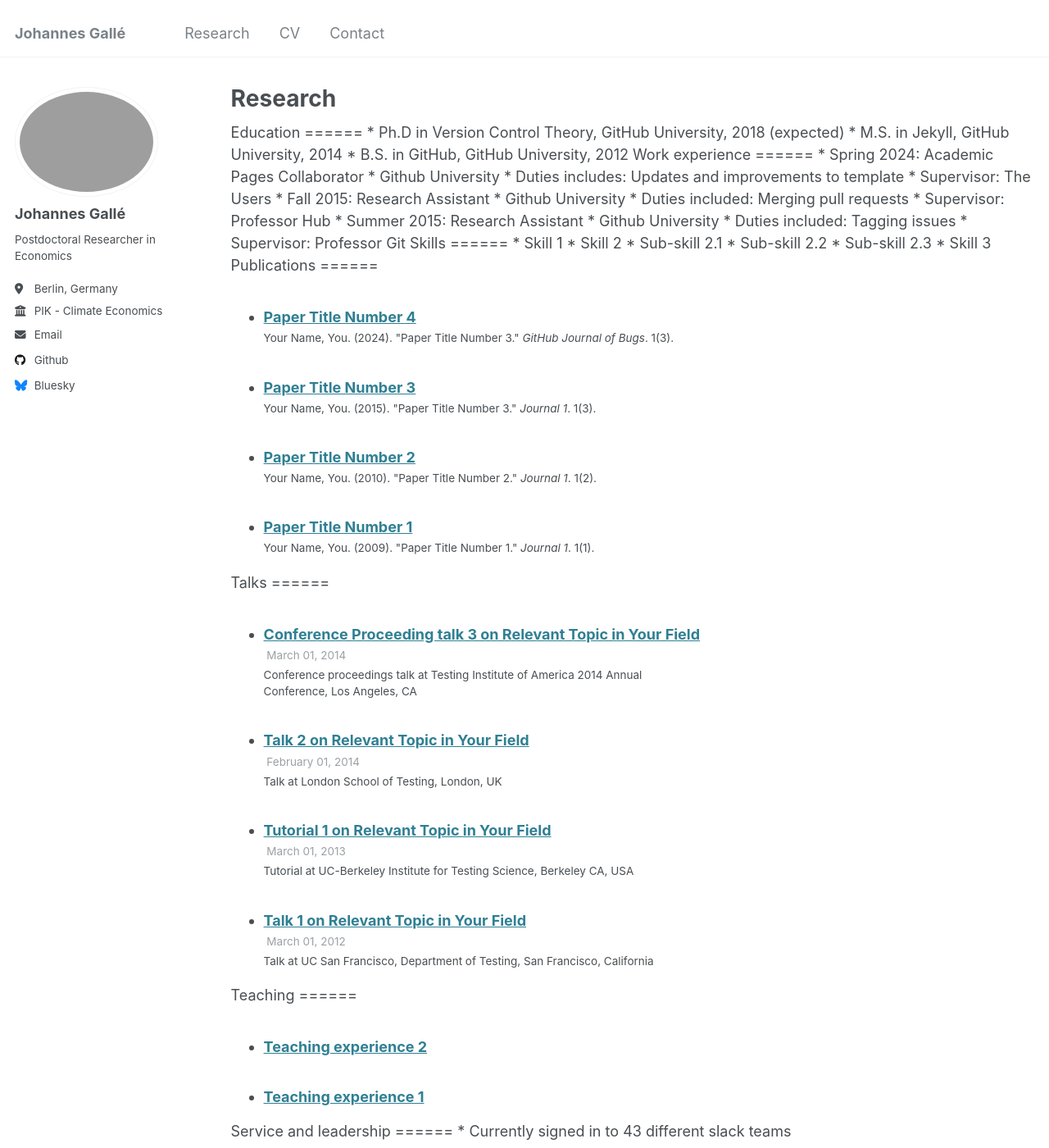
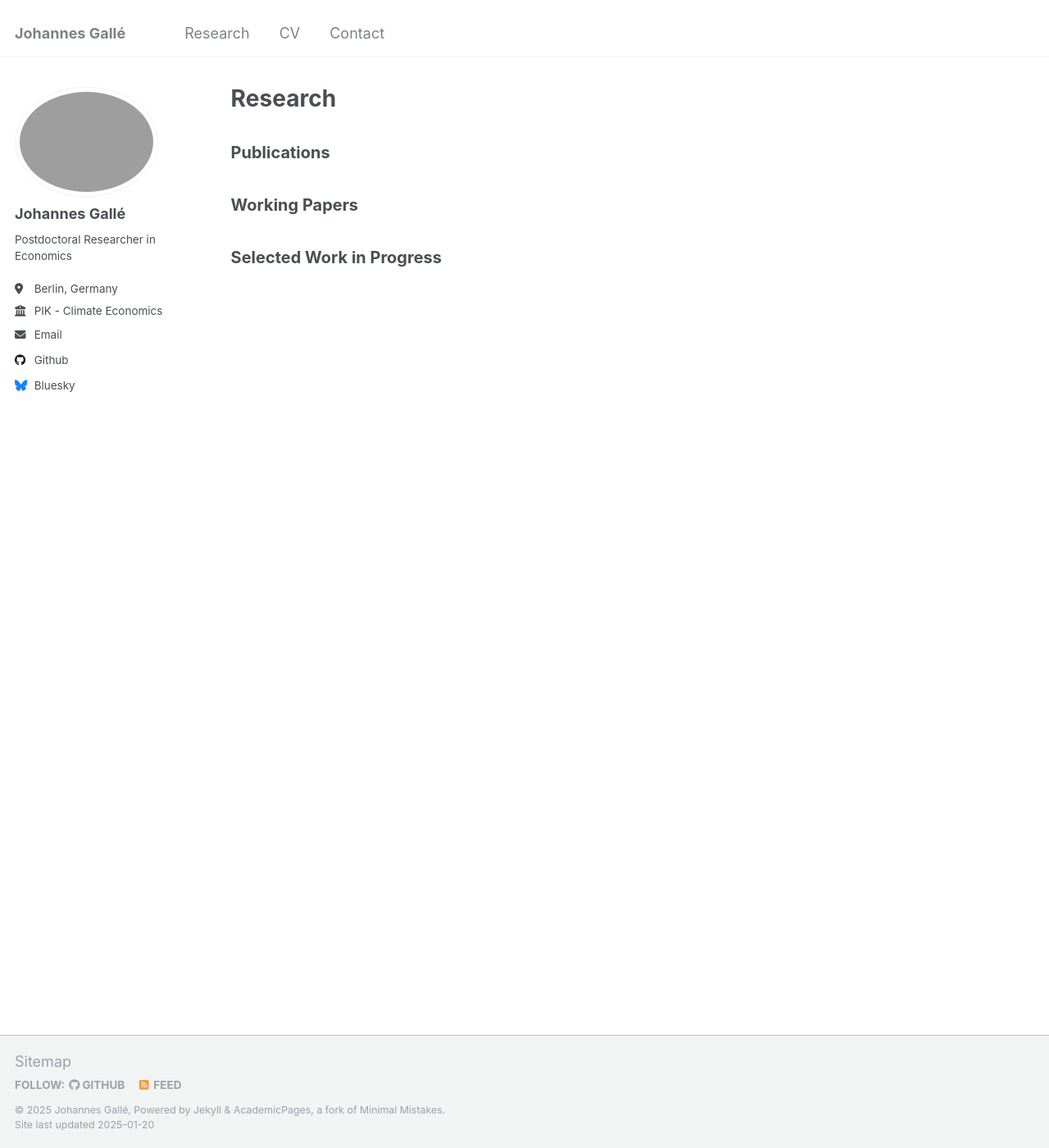
Before and after one commit to johannesgalle/johannesgalle.github.io, a Jekyll site: the page built from _pages/research.html, in a window 1280 px wide and 1400 px high. Shown: the whole window at 82% size. Built offline with Jekyll 4.4.1, drawn with Linux system fonts in a browser that asks for light colours.

Commit message:
Update research.html

```diff
--- a/_pages/research.html
+++ b/_pages/research.html
@@ -3,62 +3,9 @@ layout: archive
 title: "Research"
 permalink: /research/
 author_profile: true
-redirect_from:
-  - /resume
 ---
+<h2 style="font-size: 20px;">Publications</h2>
 
-{% include base_path %}
+<h2 style="font-size: 20px;">Working Papers</h2>
 
-Education
-======
-* Ph.D in Version Control Theory, GitHub University, 2018 (expected)
-* M.S. in Jekyll, GitHub University, 2014
-* B.S. in GitHub, GitHub University, 2012
-
-Work experience
-======
-* Spring 2024: Academic Pages Collaborator
-  * Github University
-  * Duties includes: Updates and improvements to template
-  * Supervisor: The Users
-
-* Fall 2015: Research Assistant
-  * Github University
-  * Duties included: Merging pull requests
-  * Supervisor: Professor Hub
-
-* Summer 2015: Research Assistant
-  * Github University
-  * Duties included: Tagging issues
-  * Supervisor: Professor Git
-
-Skills
-======
-* Skill 1
-* Skill 2
-  * Sub-skill 2.1
-  * Sub-skill 2.2
-  * Sub-skill 2.3
-* Skill 3
-
-Publications
-======
-  <ul>{% for post in site.publications reversed %}
-    {% include archive-single-cv.html %}
-  {% endfor %}</ul>
-
-Talks
-======
-  <ul>{% for post in site.talks reversed %}
-    {% include archive-single-talk-cv.html  %}
-  {% endfor %}</ul>
-
-Teaching
-======
-  <ul>{% for post in site.teaching reversed %}
-    {% include archive-single-cv.html %}
-  {% endfor %}</ul>
-
-Service and leadership
-======
-* Currently signed in to 43 different slack teams
+<h2 style="font-size: 20px;">Selected Work in Progress</h2>
```
